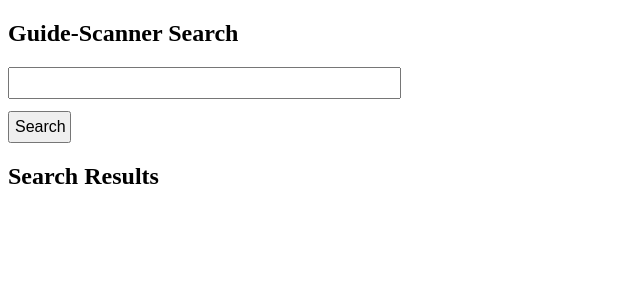
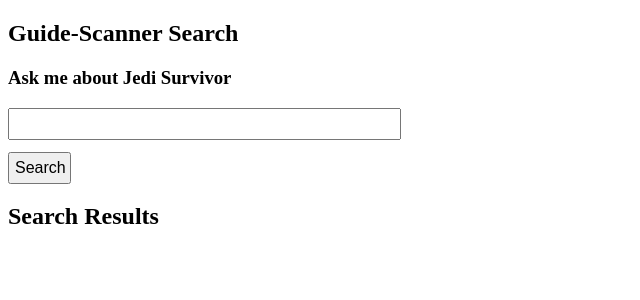
Before and after one commit to DShaience/guidescanner, a FastAPI app: page / in a window 1280 px wide. Shown: the top 300 px of the page, without its empty margins (0-640 px from the left). Run offline with FastAPI, Linux system fonts and the light colour scheme.

Commit message:
Style improvements and some cleanup

```diff
--- a/src/app/main.py
+++ b/src/app/main.py
@@ -17,7 +17,8 @@
 templates = Jinja2Templates(directory="app/templates")
 app.mount("/static", StaticFiles(directory="app/templates/static"), name="static")
 
-graphrag_root = Path(os.path.join(os.getcwd(), "app/graphrag_data/bg3_shadowheart_tuning"))
+# graphrag_root = Path(os.path.join(os.getcwd(), "app/graphrag_data/bg3_shadowheart_tuning"))
+graphrag_root = Path(os.path.join(os.getcwd(), "app/graphrag_data/jedi_survivor"))
 
 graphrag_data = graphrag_root / "output"
 config_path = graphrag_root / "settings.yaml"
@@ -46,6 +47,7 @@
 @alru_cache(maxsize=128)
 async def search(query: str):
     results = await post_query(config_path, graphrag_data, graphrag_root, community_level, response_type, streaming, query)
+    # results = [{"type": "paragraph", "content": "This is a \r\ntest paragraph"}]
     formatted_results = format_results(results)
     return {"results": formatted_results}
 
@@ -53,7 +55,7 @@
 def format_results(results):
     formatted = []
     text = results[0]
-    lines = re.split(r'[\r\n]+', text)
+    lines = re.split(r'[\r\n]+', text)  # todo: protect against no \r or \n
     clean_lines = [line for line in lines if line.strip()]
 
     for line in clean_lines:
--- a/src/app/templates/index.html
+++ b/src/app/templates/index.html
@@ -4,10 +4,12 @@
     <meta charset="UTF-8">
     <meta name="viewport" content="width=device-width, initial-scale=1.0">
     <title>Guide-Scanner Search</title>
-    <link rel="stylesheet" href="static/styles.css">
+    <link rel="shortcut icon" href="#">
+    <link rel="stylesheet" href="static/custom_styles.css">
 </head>
 <body>
     <h2>Guide-Scanner Search</h2>
+    <h3> Ask me about Jedi Survivor </h3>
     <form id="searchForm">
         <input type="text" id="searchQuery" name="query" required>
         <button type="submit" id="searchButton">Search</button>
@@ -17,7 +19,7 @@
     <ul id="resultsList">
         <!-- Results will be inserted here -->
     </ul>
-
+    <p> </p>
     <script src="static/scripts.js"></script>
 </body>
 </html>
--- a/src/app/templates/static/styles.css
+++ b/src/app/templates/static/custom_styles.css
@@ -1,4 +1,4 @@
-/* styles.css */
+/* custom_styles.css */
 .paragraph-style {
     width: 60%; /* Adjust the width as needed */
     margin: 0 auto; /* Center the paragraph */
@@ -18,6 +18,13 @@
     margin-top: 12px;
     font-family: Arial;
 }
+#searchQuery {
+    resize: both !important;
+    overflow: auto !important;
+    width: 30%;
+    padding: 5px !important;
+    font-size: 16px !important;
+}
 #searchingText {
     display: none;
     width: 5%;
@@ -32,8 +39,3 @@
     text-align: left;
     font-family: Arial;
 }
-#searchQuery {
-    width: 30%;
-    padding: 5px;
-    font-size: 16px;
-}
```
Also changed, not shown: src/app/templates/results.html (deleted, +0 -14 lines).
